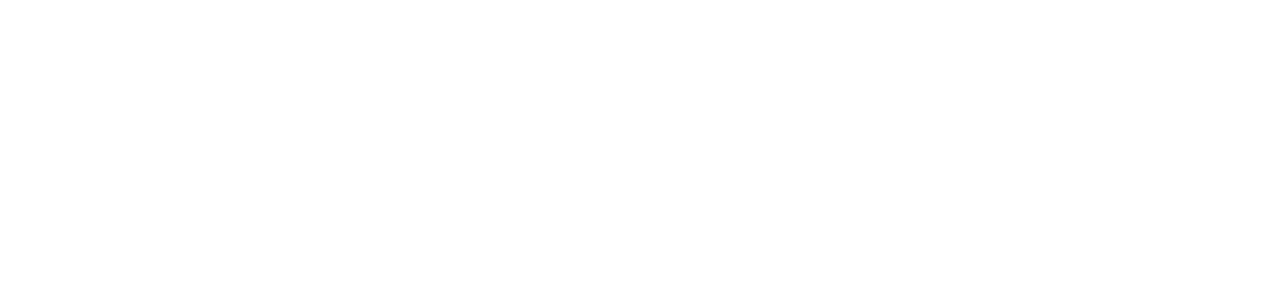
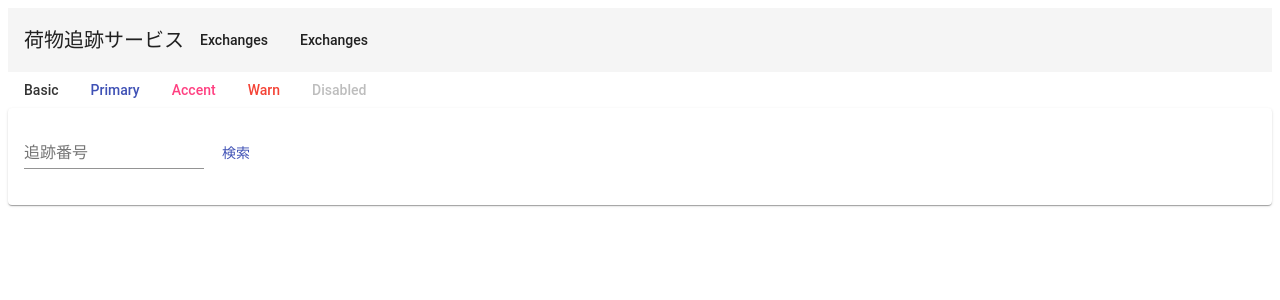
Before and after one commit to yuzund/tracking, an Angular app in the folder tracking/: page / in a window 1280 px wide. Shown: the top 300 px of the page. Built offline with nearby package versions, Linux system fonts and the light colour scheme.

Commit message:
EDIT app.component.html

```diff
--- a/tracking/src/app/app.component.html
+++ b/tracking/src/app/app.component.html
@@ -2,18 +2,43 @@
 <style>
   :host {
     font-family: -apple-system, BlinkMacSystemFont, "Segoe UI", Roboto, Helvetica, Arial, sans-serif, "Apple Color Emoji", "Segoe UI Emoji", "Segoe UI Symbol";
-    font-size: 14px;
     color: #333;
-    box-sizing: border-box;
     -webkit-font-smoothing: antialiased;
     -moz-osx-font-smoothing: grayscale;
   }
 </style>
 
 <!-- Toolbar -->
-<div class="content" role="main">
+
+<mat-toolbar>
+  <span>荷物追跡サービス</span>
+  <span>
+    <a mat-button routerLink="" class="header-button">Exchanges</a>
+  </span>
+  <span>
+    <a mat-button routerLink="" class="header-button">Exchanges</a>
+  </span>
+</mat-toolbar>
+
+
+<button mat-button>Basic</button>
+<button mat-button color="primary">Primary</button>
+<button mat-button color="accent">Accent</button>
+<button mat-button color="warn">Warn</button>
+<button mat-button disabled>Disabled</button>
 
 
 
 
-</div>
+
+
+<mat-card>
+<form class="example-form">
+  <mat-form-field class="example-full-width">
+    <mat-label>追跡番号</mat-label>
+    <input matInput placeholder="ここに追跡番号を入力">
+  </mat-form-field>
+
+<button mat-button color="primary">検索</button>
+  </form>
+</mat-card>
--- a/tracking/src/styles.css
+++ b/tracking/src/styles.css
@@ -1 +1,2 @@
 /* You can add global styles to this file, and also import other style files */
+@import '@angular/material/prebuilt-themes/indigo-pink.css';
```
Also changed, not shown: tracking/src/app/app.module.ts (+8 -1 lines).
